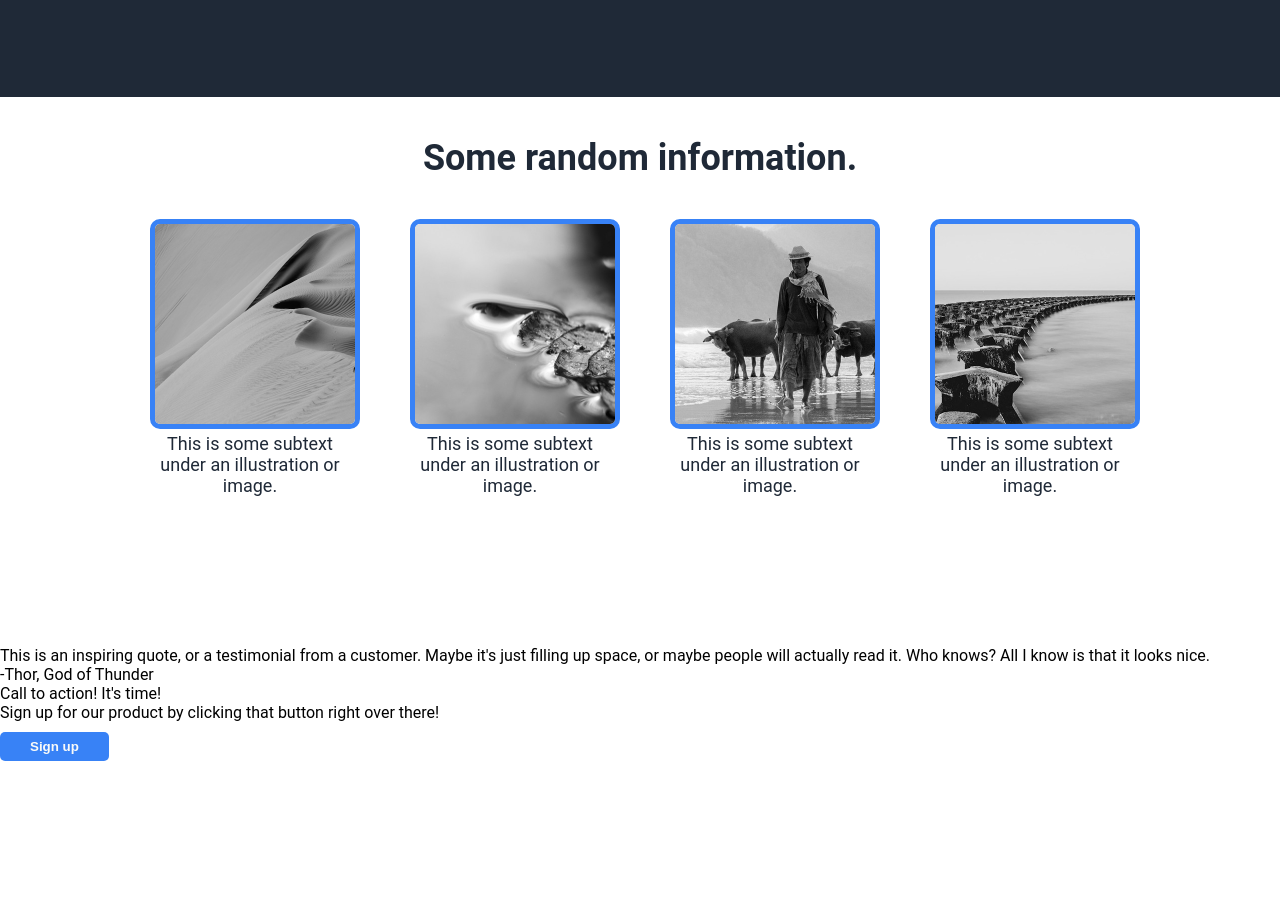
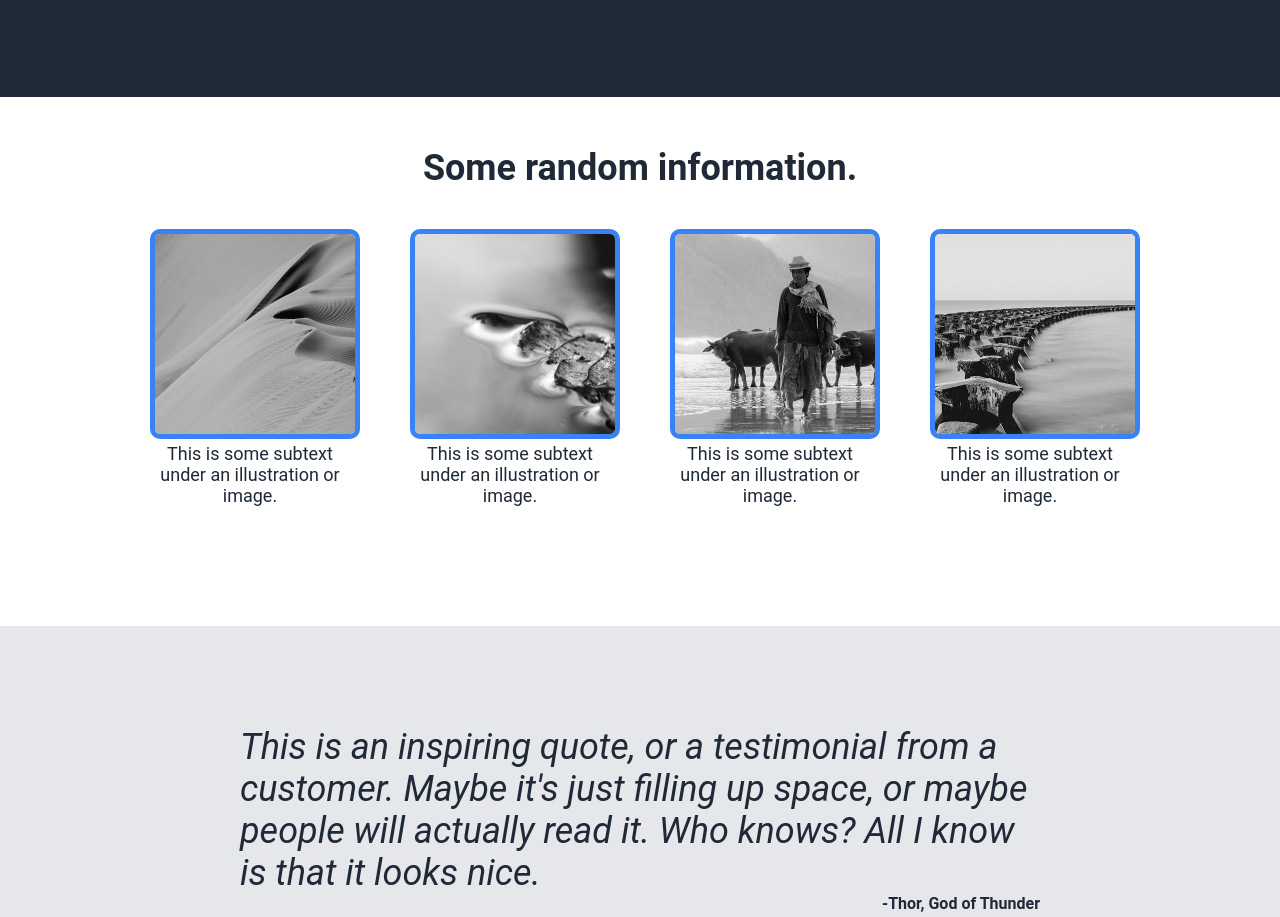
Before and after one commit to aygurs/odin-landing-page, a plain HTML site: page index.html in a window 1280 px wide. Shown: the part 496-1413 px from the top of the page. Before the commit the page ends 1257 px from the top, so only its background shows below. Drawn offline with Linux system fonts and the light colour scheme.

Commit message:
Add CSS for quote section of website

```diff
--- a/index.html
+++ b/index.html
@@ -53,8 +53,10 @@
         </div>
 
         <div class="lower">
-            <div class="quote">This is an inspiring quote, or a testimonial from a customer. Maybe it's just filling up space, or maybe people will actually read it. Who knows? All I know is that it looks nice.</div>
-            <div class="name">-Thor, God of Thunder</div>
+            <div class="lower-container">
+                <div class="quote">This is an inspiring quote, or a testimonial from a customer. Maybe it's just filling up space, or maybe people will actually read it. Who knows? All I know is that it looks nice.</div>
+                <div class="name">-Thor, God of Thunder</div>
+            </div>
         </div>
 
         <div class="lowest">
--- a/style.css
+++ b/style.css
@@ -47,11 +47,12 @@ body {
     align-items: center;
     box-sizing: border-box;
     gap: 40px;
-    padding: 100px 0px;
+    padding: 100px 30px;
 }
 
 .upper-img {
     width: 500px;
+    max-width: 100%;
 }
 
 .upper-left-container {
@@ -82,12 +83,15 @@ button {
 .mid {
     display: flex;
     flex-direction: column;
-    padding-bottom: 150px;
+    padding-bottom: 120px;
+    padding-left: 30px;
+    padding-right: 30px;
 }
 
 .mid-title {
     text-align: center;
-    padding: 40px 0;
+    padding-top: 50px;
+    padding-bottom: 40px;
     margin: 0;
     font-size: 36px;
     color: #1F2937;
@@ -98,6 +102,7 @@ button {
     display: flex;
     justify-content: center;
     gap: 60px;
+    flex-wrap: wrap;
 }
 
 .card {
@@ -115,3 +120,27 @@ button {
     color: #1F2937;
     text-align: center;
 }
+
+.lower {
+    display: flex;
+    flex-direction: column;
+    background-color: #E5E7EB;
+    align-items: center;
+    padding: 100px;
+}
+
+.lower-container {
+    width: 800px;
+}
+
+.quote {
+    font-size: 36px;
+    font-style: italic;
+    color: #1F2937;
+}
+
+.name {
+    font-weight: bold;
+    color: #1F2937;
+    text-align: right;
+}
```
